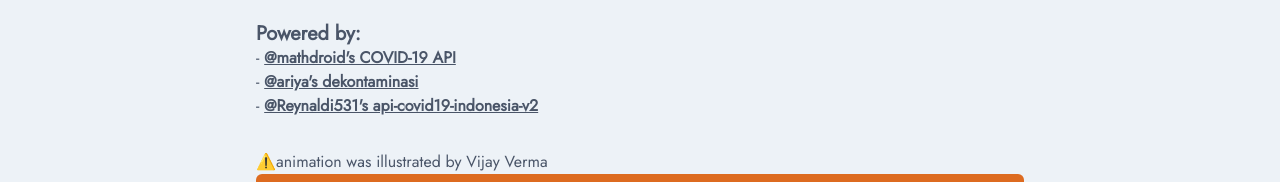
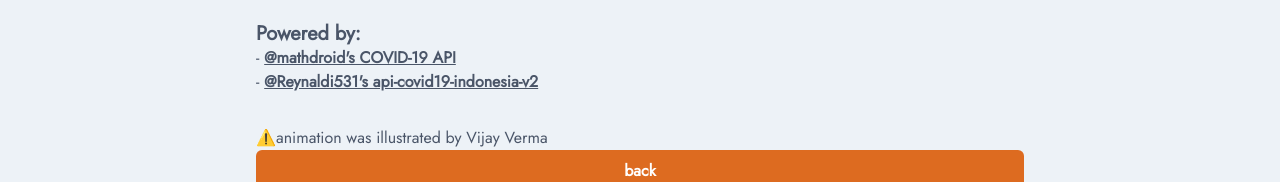
Before and after one commit to sozonome/covid-19-data, a Next.js app: page /about in a window 1280 px wide. Shown: the part 233-415 px from the top of the page. Built offline with nearby package versions, Linux system fonts and the light colour scheme; no server answers.

Commit message:
content(about): remove unused api

```diff
--- a/src/pages/about.tsx
+++ b/src/pages/about.tsx
@@ -59,17 +59,6 @@ const About = () => {
           <Text>
             -{" "}
             <ChakraLink
-              href="https://github.com/ariya/dekontaminasi"
-              fontWeight="bold"
-              textDecoration="underline"
-              isExternal
-            >
-              @ariya's dekontaminasi
-            </ChakraLink>
-          </Text>
-          <Text>
-            -{" "}
-            <ChakraLink
               href="https://github.com/Reynadi531/api-covid19-indonesia-v2"
               fontWeight="bold"
               textDecoration="underline"
```
